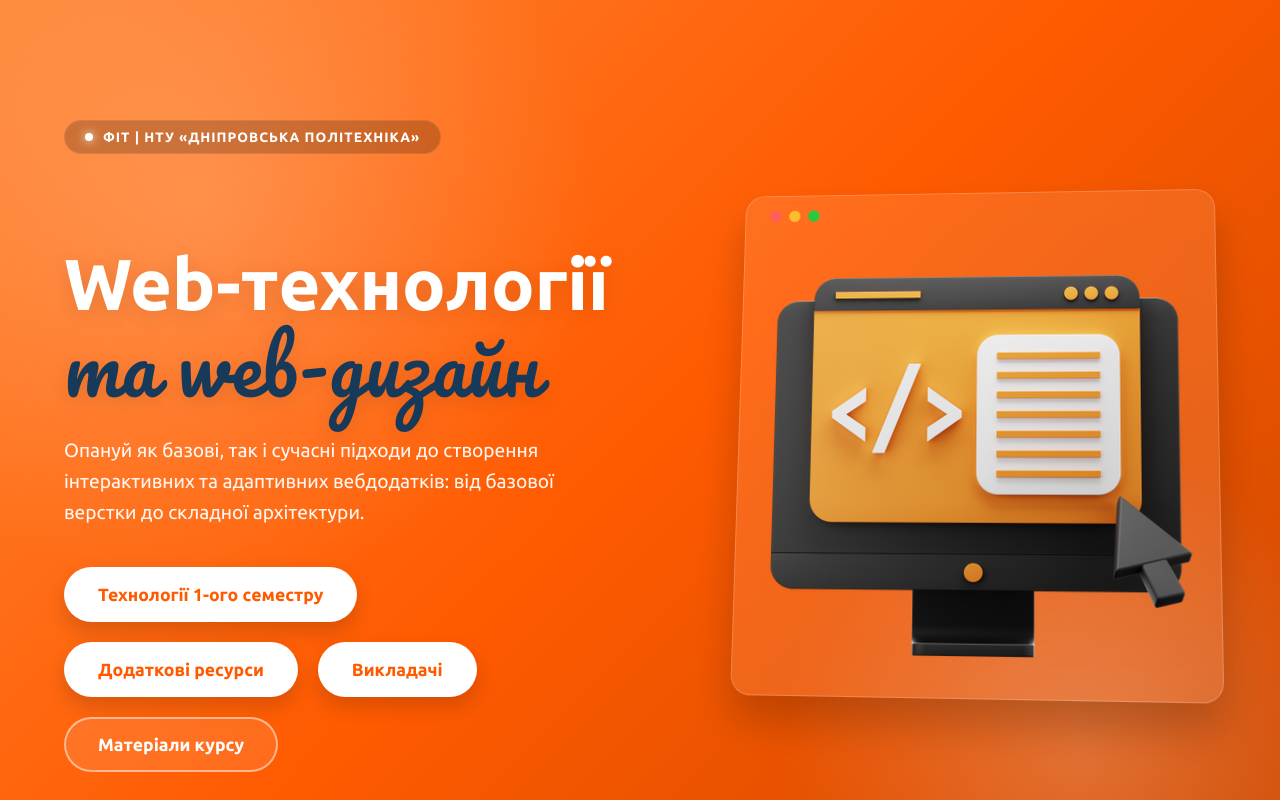
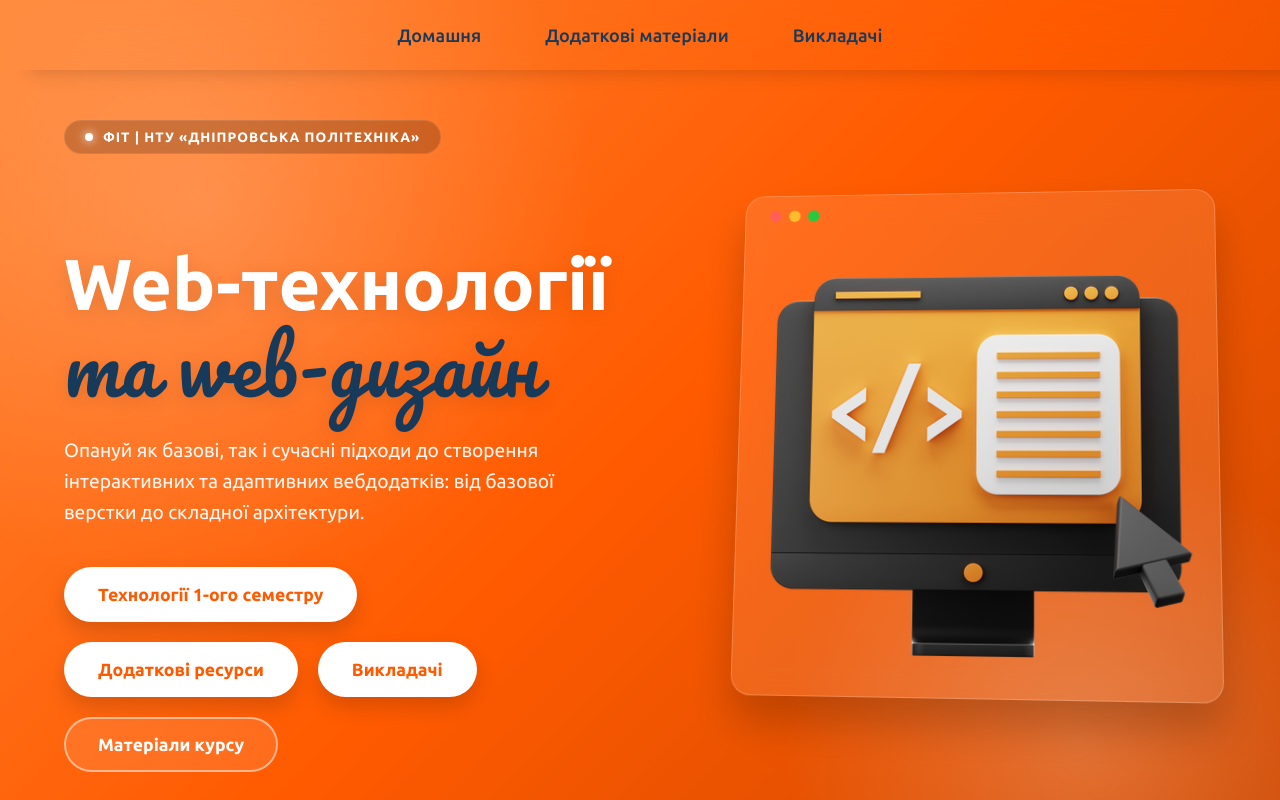
Before and after one commit to g1temn/uniWebCourse, a React (Vite) app: page / in a window 1280 px wide. Shown: the top 800 px of the page. Built offline with nearby package versions, Linux system fonts and the light colour scheme.

Commit message:
navbar was added

```diff
--- a/src/App.tsx
+++ b/src/App.tsx
@@ -1,7 +1,7 @@
 import { createBrowserRouter, RouterProvider } from "react-router-dom";
 import { HomePage } from "./pages/HomePage/HomePage";
 import { AdditionalResourcesPage } from "./pages/AdditionalResourcesPage/AdditionalResourcesPage";
-import { Professors } from "./components/Professors/Professors";
+import { ProfessorsPage } from "./pages/ProfessorsPage/ProfessorsPage";
 import paths from "./content/routesNames.json";
 
 const router = createBrowserRouter([
@@ -15,7 +15,7 @@ const router = createBrowserRouter([
   },
   {
     path: paths.professors,
-    element: <Professors />,
+    element: <ProfessorsPage />,
   },
 ]);
 
--- /dev/null
+++ b/src/components/Navbar/Navbar.module.scss
@@ -0,0 +1,57 @@
+@use "../../styles/variables" as vars;
+@use "../../styles/mixins" as mixins;
+
+.navbar {
+  box-shadow: 30px 0 20px rgba(0, 0, 0, 0.2);
+  position: fixed;
+  top: 0;
+  left: 0;
+  width: 100%;
+  height: 70px;
+  background-color: transparent;
+  backdrop-filter: blur(30px);
+  z-index: 1000;
+  @include mixins.flex();
+
+  ul {
+    @include mixins.flex(row, center, center, 40px);
+    list-style: none;
+    margin: 0;
+    padding: 0;
+
+    @include mixins.tablet {
+      gap: 25px;
+    }
+
+    @include mixins.mobile {
+      gap: 15px;
+    }
+  }
+
+  a {
+    font-family: vars.$font-body;
+    font-size: 18px;
+    font-weight: 500;
+    color: vars.$color-navy;
+    text-decoration: none;
+    padding: 8px 12px;
+    border-radius: 8px;
+    transition:
+      color 0.3s ease,
+      background-color 0.3s ease;
+
+    &:hover {
+      color: vars.$color-orange-main;
+      background-color: rgba(vars.$color-light-gray, 0.5);
+    }
+
+    @include mixins.mobile {
+      font-size: 16px;
+      padding: 6px 8px;
+    }
+
+    @include mixins.smallMobile {
+      font-size: 14px;
+    }
+  }
+}
--- /dev/null
+++ b/src/components/Navbar/Navbar.tsx
@@ -0,0 +1,24 @@
+import styles from "./Navbar.module.scss";
+import linkTitles from "../../content/navbar.json";
+import routesNames from "../../content/routesNames.json";
+import { Link } from "react-router-dom";
+
+export default function Navbar() {
+  return (
+    <nav className={styles.navbar}>
+      <ul>
+        <li>
+          <Link to={routesNames.home}>{linkTitles.home}</Link>
+        </li>
+        <li>
+          <Link to={routesNames.additionalResources}>
+            {linkTitles.additionalResources}
+          </Link>
+        </li>
+        <li>
+          <Link to={routesNames.professors}>{linkTitles.professors}</Link>
+        </li>
+      </ul>
+    </nav>
+  );
+}
--- /dev/null
+++ b/src/content/navbar.json
@@ -0,0 +1,5 @@
+{
+    "home": "Домашня",
+    "additionalResources": "Додаткові матеріали",
+    "professors": "Викладачі"
+}
--- a/src/layouts/MainLayout/MainLayout.tsx
+++ b/src/layouts/MainLayout/MainLayout.tsx
@@ -1,5 +1,6 @@
 import React from "react";
 import styles from "./MainLayout.module.scss";
+import Navbar from "../../components/Navbar/Navbar";
 
 interface MainLayoutProps {
   children: React.ReactNode;
@@ -7,8 +8,11 @@ interface MainLayoutProps {
 
 export const MainLayout: React.FC<MainLayoutProps> = ({ children }) => {
   return (
-    <div className={styles.layout}>
-      <main className={styles.main}>{children}</main>
-    </div>
+    <>
+      <Navbar />
+      <div className={styles.layout}>
+        <main className={styles.main}>{children}</main>
+      </div>
+    </>
   );
 };
--- a/src/pages/ProfessorsPage/ProfessorsPage.tsx
+++ b/src/pages/ProfessorsPage/ProfessorsPage.tsx
@@ -1,7 +1,7 @@
 import { MainLayout } from "../../layouts/MainLayout/MainLayout";
 import { Professors } from "../../components/Professors/Professors";
 
-export const AdditionalResourcesPage = () => {
+export const ProfessorsPage = () => {
   return (
     <MainLayout>
       <Professors />
```
